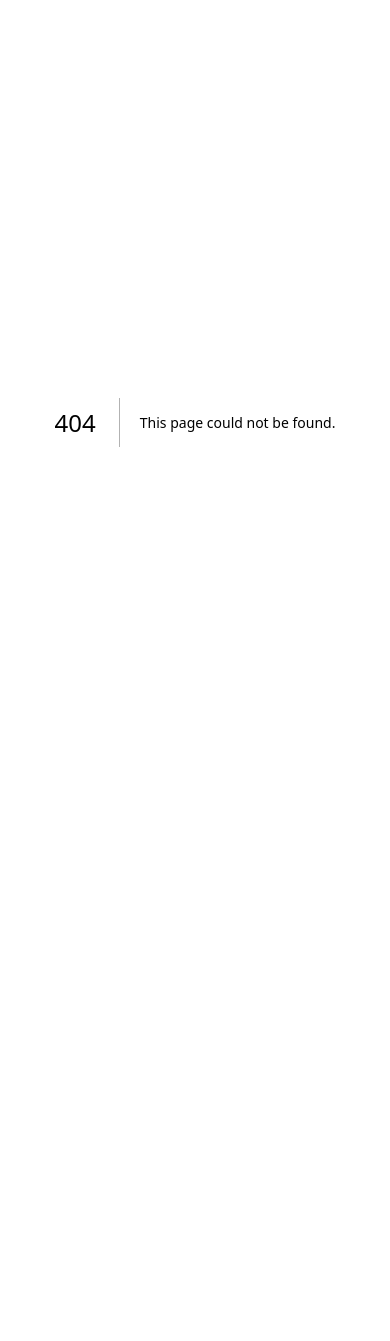
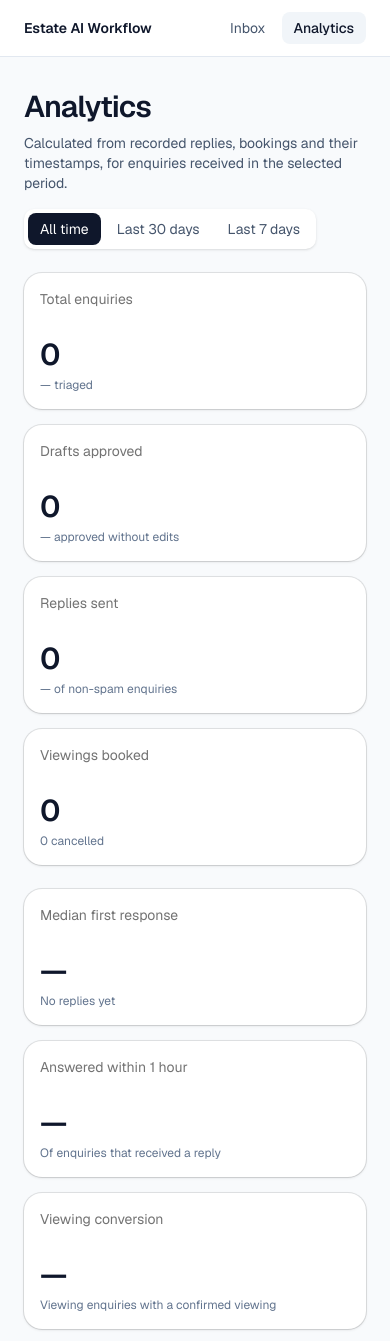
Before and after one commit to KevinTyb/estate-ai-workflow, a Next.js app in the folder apps/web/: page /analytics in a window 390 px wide. Before the commit this address had no page. Shown: the top 1341 px of the page. Before the commit the page ends 844 px from the top, so only its background shows below. Built offline with nearby package versions, Linux system fonts and the light colour scheme; no server answers; the database is empty.

Commit message:
feat(analytics): add analytics page and app navigation
/analytics shows the metrics for all time, the last 30 days or the last
7 days, with intent and status breakdowns, and works at phone width. A
shared header links the inbox and analytics.

```diff
--- /dev/null
+++ b/apps/web/app/analytics/page.tsx
@@ -0,0 +1,222 @@
+import Link from "next/link";
+import {
+  Card,
+  CardContent,
+  CardDescription,
+  CardHeader,
+  CardTitle,
+} from "@/components/ui/card";
+import { loadMetrics } from "@/lib/analytics/loadMetrics";
+import type { DurationStats } from "@/lib/analytics/metrics";
+import { cn } from "@/lib/utils";
+
+export const dynamic = "force-dynamic";
+
+const RANGES = {
+  all: { label: "All time", days: null },
+  "30d": { label: "Last 30 days", days: 30 },
+  "7d": { label: "Last 7 days", days: 7 },
+} as const;
+
+type RangeKey = keyof typeof RANGES;
+
+function rangeStart(days: number | null) {
+  return days ? new Date(Date.now() - days * 24 * 60 * 60 * 1000) : undefined;
+}
+
+function percent(value: number | null) {
+  return value === null ? "—" : `${Math.round(value * 100)}%`;
+}
+
+function duration(minutes: number | null) {
+  if (minutes === null) return "—";
+  if (minutes < 60) return `${minutes} min`;
+  if (minutes < 60 * 24) return `${(minutes / 60).toFixed(1)} h`;
+  return `${(minutes / 60 / 24).toFixed(1)} days`;
+}
+
+function Stat({
+  label,
+  value,
+  detail,
+}: {
+  label: string;
+  value: string | number;
+  detail?: string;
+}) {
+  return (
+    <Card className="rounded-2xl shadow-sm">
+      <CardHeader className="pb-2">
+        <CardDescription>{label}</CardDescription>
+      </CardHeader>
+      <CardContent>
+        <p className="text-3xl font-semibold tracking-tight text-slate-900">
+          {value}
+        </p>
+        {detail ? (
+          <p className="mt-1 text-xs text-slate-500">{detail}</p>
+        ) : null}
+      </CardContent>
+    </Card>
+  );
+}
+
+function durationDetail(stats: DurationStats, noun: string) {
+  return stats.count === 0
+    ? `No ${noun} yet`
+    : `Median of ${stats.count} · average ${duration(stats.averageMinutes)}`;
+}
+
+function Breakdown({
+  title,
+  rows,
+}: {
+  title: string;
+  rows: Array<[string, number]>;
+}) {
+  const total = rows.reduce((sum, [, n]) => sum + n, 0);
+  return (
+    <Card className="rounded-2xl shadow-sm">
+      <CardHeader>
+        <CardTitle className="text-base">{title}</CardTitle>
+      </CardHeader>
+      <CardContent>
+        <dl className="space-y-3">
+          {rows.map(([label, count]) => (
+            <div key={label} className="space-y-1">
+              <div className="flex justify-between text-sm">
+                <dt className="text-slate-600">{label}</dt>
+                <dd className="font-medium tabular-nums text-slate-900">
+                  {count}
+                </dd>
+              </div>
+              <div className="h-1.5 rounded-full bg-slate-100" aria-hidden>
+                <div
+                  className="h-1.5 rounded-full bg-sky-500"
+                  style={{ width: total ? `${(count / total) * 100}%` : 0 }}
+                />
+              </div>
+            </div>
+          ))}
+        </dl>
+      </CardContent>
+    </Card>
+  );
+}
+
+export default async function AnalyticsPage({
+  searchParams,
+}: {
+  searchParams: Promise<{ range?: string }>;
+}) {
+  const { range: rawRange } = await searchParams;
+  const range: RangeKey =
+    rawRange && rawRange in RANGES ? (rawRange as RangeKey) : "all";
+  const m = await loadMetrics({ since: rangeStart(RANGES[range].days) });
+
+  return (
+    <main className="px-6 py-8">
+      <div className="mx-auto max-w-7xl space-y-6">
+        <div className="flex flex-wrap items-end justify-between gap-4">
+          <div>
+            <h1 className="text-3xl font-semibold tracking-tight text-slate-900">
+              Analytics
+            </h1>
+            <p className="mt-2 text-sm text-slate-600">
+              Calculated from recorded replies, bookings and their timestamps,
+              for enquiries received in the selected period.
+            </p>
+          </div>
+          <nav
+            aria-label="Date range"
+            className="flex gap-1 rounded-lg bg-white p-1 shadow-sm"
+          >
+            {(Object.keys(RANGES) as RangeKey[]).map((key) => (
+              <Link
+                key={key}
+                href={key === "all" ? "/analytics" : `/analytics?range=${key}`}
+                aria-current={range === key ? "page" : undefined}
+                className={cn(
+                  "rounded-md px-3 py-1.5 text-sm text-slate-600 hover:bg-slate-100",
+                  range === key && "bg-slate-900 text-white hover:bg-slate-900",
+                )}
+              >
+                {RANGES[key].label}
+              </Link>
+            ))}
+          </nav>
+        </div>
+
+        <section className="grid gap-4 sm:grid-cols-2 lg:grid-cols-4">
+          <Stat
+            label="Total enquiries"
+            value={m.totals.enquiries}
+            detail={`${percent(m.rates.triageCoverage)} triaged`}
+          />
+          <Stat
+            label="Drafts approved"
+            value={m.totals.draftsApproved}
+            detail={`${percent(m.rates.draftsApprovedUnedited)} approved without edits`}
+          />
+          <Stat
+            label="Replies sent"
+            value={m.totals.replied}
+            detail={`${percent(m.rates.replyRate)} of non-spam enquiries`}
+          />
+          <Stat
+            label="Viewings booked"
+            value={m.totals.viewingsBooked}
+            detail={`${m.totals.bookingsCancelled} cancelled`}
+          />
+        </section>
+
+        <section className="grid gap-4 sm:grid-cols-2 lg:grid-cols-4">
+          <Stat
+            label="Median first response"
+            value={duration(m.firstResponse.medianMinutes)}
+            detail={durationDetail(m.firstResponse, "replies")}
+          />
+          <Stat
+            label="Answered within 1 hour"
+            value={percent(m.rates.respondedWithinHour)}
+            detail="Of enquiries that received a reply"
+          />
+          <Stat
+            label="Viewing conversion"
+            value={percent(m.rates.viewingConversion)}
+            detail="Viewing enquiries with a confirmed viewing"
+          />
+          <Stat
+            label="Median time to booking"
+            value={duration(m.timeToBooking.medianMinutes)}
+            detail={durationDetail(m.timeToBooking, "bookings")}
+          />
+        </section>
+
+        <section className="grid gap-4 md:grid-cols-2">
+          <Breakdown
+            title="Enquiries by intent"
+            rows={[
+              ["Viewing", m.byIntent.VIEWING],
+              ["Valuation", m.byIntent.VALUATION],
+              ["Maintenance", m.byIntent.MAINTENANCE],
+              ["General", m.byIntent.GENERAL],
+              ["Spam", m.byIntent.SPAM],
+              ["Not triaged", m.byIntent.UNTRIAGED],
+            ]}
+          />
+          <Breakdown
+            title="Enquiries by status"
+            rows={[
+              ["Pending", m.byStatus.PENDING],
+              ["Drafted", m.byStatus.DRAFTED],
+              ["Sent", m.byStatus.SENT],
+              ["Scheduled", m.byStatus.SCHEDULED],
+              ["Closed", m.byStatus.CLOSED],
+            ]}
+          />
+        </section>
+      </div>
+    </main>
+  );
+}
--- a/apps/web/app/layout.tsx
+++ b/apps/web/app/layout.tsx
@@ -1,5 +1,6 @@
 import type { Metadata } from "next";
 import { Geist } from "next/font/google";
+import { AppHeader } from "@/components/appHeader";
 import { Toaster } from "@/components/ui/sonner";
 import { cn } from "@/lib/utils";
 import "./globals.css";
@@ -19,7 +20,8 @@ export default function RootLayout({
 }) {
   return (
     <html lang="en-GB" className={cn("font-sans", geist.variable)}>
-      <body>
+      <body className="min-h-screen bg-slate-50">
+        <AppHeader />
         {children}
         <Toaster />
       </body>
--- a/apps/web/app/page.tsx
+++ b/apps/web/app/page.tsx
@@ -26,7 +26,7 @@ export default async function Home() {
   ).length;
 
   return (
-    <main className="min-h-screen bg-slate-50 px-6 py-8">
+    <main className="px-6 py-8">
       <div className="mx-auto max-w-7xl space-y-6">
         <div>
           <h1 className="text-3xl font-semibold tracking-tight text-slate-900">
--- /dev/null
+++ b/apps/web/components/appHeader.tsx
@@ -0,0 +1,41 @@
+"use client";
+
+import Link from "next/link";
+import { usePathname } from "next/navigation";
+import { cn } from "@/lib/utils";
+
+const LINKS = [
+  { href: "/", label: "Inbox" },
+  { href: "/analytics", label: "Analytics" },
+];
+
+export function AppHeader() {
+  const pathname = usePathname();
+  return (
+    <header className="border-b border-slate-200 bg-white px-6">
+      <div className="mx-auto flex max-w-7xl items-center justify-between gap-4 py-3">
+        <Link href="/" className="text-sm font-semibold text-slate-900">
+          Estate AI Workflow
+        </Link>
+        <nav aria-label="Main" className="flex gap-1">
+          {LINKS.map((link) => {
+            const active = pathname === link.href;
+            return (
+              <Link
+                key={link.href}
+                href={link.href}
+                aria-current={active ? "page" : undefined}
+                className={cn(
+                  "rounded-md px-3 py-1.5 text-sm text-slate-600 hover:bg-slate-100 hover:text-slate-900",
+                  active && "bg-slate-100 font-medium text-slate-900",
+                )}
+              >
+                {link.label}
+              </Link>
+            );
+          })}
+        </nav>
+      </div>
+    </header>
+  );
+}
```
